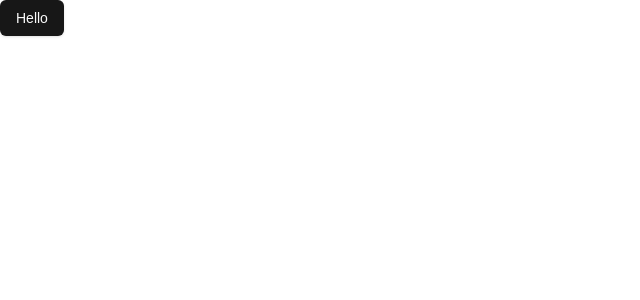
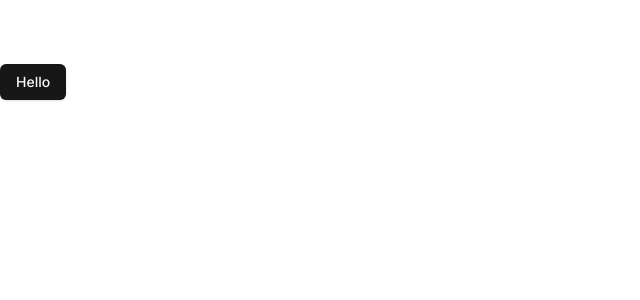
Before and after one commit to RuslanSavchynn/database-course-work, a Next.js app: page / in a window 1280 px wide. Shown: the top 300 px of the page, without its empty margins (0-640 px from the left). Built offline with nearby package versions, Linux system fonts and the light colour scheme.

Commit message:
Setup Providers

```diff
--- a/src/app/layout.tsx
+++ b/src/app/layout.tsx
@@ -1,20 +1,14 @@
+import { cn } from "@/lib/utils";
 import type { Metadata } from "next";
-import localFont from "next/font/local";
 import "./globals.css";
+import { Inter } from "next/font/google";
 
-const geistSans = localFont({
-  src: "./fonts/GeistVF.woff",
-  variable: "--font-geist-sans",
-  weight: "100 900",
-});
-const geistMono = localFont({
-  src: "./fonts/GeistMonoVF.woff",
-  variable: "--font-geist-mono",
-  weight: "100 900",
-});
+const inter = Inter({subsets: ["latin"]});
+
+
 
 export const metadata: Metadata = {
-  title: "Create Next App",
+  title: "Quizlet",
   description: "Generated by create next app",
 };
 
@@ -25,9 +19,11 @@ export default function RootLayout({
 }>) {
   return (
     <html lang="en">
-      <body
-        className={`${geistSans.variable} ${geistMono.variable} antialiased`}
-      >
+      <body className = {cn(inter.className, "antialiased min-h-screen pt-16")}>
+
+
+
+
         {children}
       </body>
     </html>
--- /dev/null
+++ b/src/components/Providers.tsx
@@ -0,0 +1,17 @@
+import { SessionProvider } from "next-auth/react";
+import { draftMode } from "next/headers";
+import React  from "react";
+
+type Props = {
+children: React.ReactNode;
+};
+
+const Providers = ({children}: Props) => {
+    return (
+      <SessionProvider>
+        {children}
+      </SessionProvider>
+    )
+};
+
+export default Providers
```
